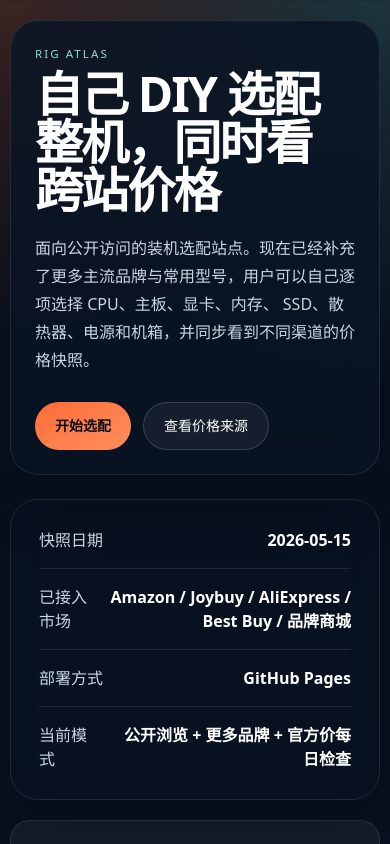
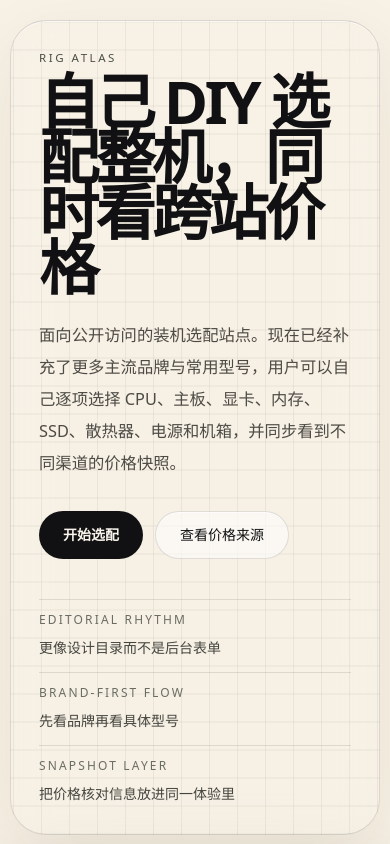
Before and after one commit to ZZZZZXX/pc-builder, a Next.js app: page / in a window 390 px wide. Shown: the top 844 px of the page. Built offline with nearby package versions, Linux system fonts and the light colour scheme; no server answers.

Commit message:
refresh ui with editorial award-inspired styling

```diff
--- a/src/app/globals.css
+++ b/src/app/globals.css
@@ -6,8 +6,8 @@
 @theme inline {
   --color-background: var(--background);
   --color-foreground: var(--foreground);
-  --font-sans: var(--font-geist-sans);
-  --font-mono: var(--font-geist-mono);
+  --font-sans: var(--font-manrope);
+  --font-mono: var(--font-manrope);
   --color-sidebar-ring: var(--sidebar-ring);
   --color-sidebar-border: var(--sidebar-border);
   --color-sidebar-accent-foreground: var(--sidebar-accent-foreground);
@@ -45,6 +45,13 @@
 
 :root {
   --radius: 0.625rem;
+  --rig-ink: #111113;
+  --rig-paper: #f5f0e7;
+  --rig-paper-deep: #e5ddcf;
+  --rig-paper-soft: #fbf8f3;
+  --rig-border-soft: rgba(17, 17, 19, 0.12);
+  --rig-acid: #d3ff5c;
+  --rig-orange: #ff7b29;
   --background: oklch(1 0 0);
   --foreground: oklch(0.145 0 0);
   --card: oklch(1 0 0);
@@ -122,13 +129,76 @@
   body {
     @apply bg-background text-foreground;
     min-height: 100vh;
+    background:
+      radial-gradient(circle at 12% 10%, rgba(255, 123, 41, 0.14), transparent 18rem),
+      radial-gradient(circle at 88% 12%, rgba(211, 255, 92, 0.18), transparent 20rem),
+      linear-gradient(180deg, #f9f5ee 0%, #f1eadf 42%, #efe8db 100%);
+    color: var(--rig-ink);
+  }
+
+  ::selection {
+    background: rgba(211, 255, 92, 0.65);
+    color: #111113;
   }
 }
 
 @layer utilities {
+  .font-display {
+    font-family: var(--font-display), var(--font-sans), sans-serif;
+  }
+
+  .award-shell {
+    background:
+      radial-gradient(circle at 8% 8%, rgba(255, 123, 41, 0.16), transparent 18rem),
+      radial-gradient(circle at 90% 12%, rgba(211, 255, 92, 0.17), transparent 21rem),
+      linear-gradient(180deg, #f7f1e6 0%, #efe7d8 48%, #ece4d7 100%);
+    color: var(--rig-ink);
+  }
+
+  .award-pane {
+    border: 1px solid var(--rig-border-soft);
+    background:
+      linear-gradient(180deg, rgba(255, 255, 255, 0.78), rgba(255, 255, 255, 0.56)),
+      linear-gradient(135deg, rgba(255, 255, 255, 0.22), rgba(229, 221, 207, 0.32));
+    box-shadow:
+      0 24px 70px rgba(84, 64, 26, 0.08),
+      inset 0 1px 0 rgba(255, 255, 255, 0.7);
+    backdrop-filter: blur(18px);
+  }
+
+  .award-pane-dark {
+    border: 1px solid rgba(17, 17, 19, 0.08);
+    background:
+      linear-gradient(180deg, rgba(13, 16, 24, 0.95), rgba(24, 27, 38, 0.94)),
+      linear-gradient(135deg, rgba(255, 255, 255, 0.03), transparent);
+    color: #f6f1e8;
+    box-shadow: 0 28px 80px rgba(16, 16, 20, 0.22);
+  }
+
+  .award-kicker {
+    color: #4b5047;
+    letter-spacing: 0.22em;
+    text-transform: uppercase;
+    font-size: 0.72rem;
+  }
+
+  .award-grid {
+    background-image:
+      linear-gradient(rgba(17, 17, 19, 0.05) 1px, transparent 1px),
+      linear-gradient(90deg, rgba(17, 17, 19, 0.05) 1px, transparent 1px);
+    background-size: 28px 28px;
+    background-position: center;
+  }
+
+  .award-pill {
+    border: 1px solid rgba(17, 17, 19, 0.12);
+    background: rgba(255, 255, 255, 0.55);
+    box-shadow: inset 0 1px 0 rgba(255, 255, 255, 0.65);
+  }
+
   .pc-scrollbar {
     scrollbar-width: thin;
-    scrollbar-color: rgba(139, 224, 210, 0.45) rgba(255, 255, 255, 0.08);
+    scrollbar-color: rgba(17, 17, 19, 0.32) rgba(17, 17, 19, 0.08);
     scrollbar-gutter: stable;
   }
 
@@ -137,13 +207,13 @@
   }
 
   .pc-scrollbar::-webkit-scrollbar-track {
-    background: rgba(255, 255, 255, 0.06);
+    background: rgba(17, 17, 19, 0.06);
     border-radius: 999px;
   }
 
   .pc-scrollbar::-webkit-scrollbar-thumb {
-    background: linear-gradient(180deg, rgba(139, 224, 210, 0.65), rgba(123, 209, 255, 0.45));
+    background: linear-gradient(180deg, rgba(17, 17, 19, 0.45), rgba(255, 123, 41, 0.38));
     border-radius: 999px;
-    border: 2px solid rgba(9, 20, 36, 0.82);
+    border: 2px solid rgba(247, 241, 230, 0.92);
   }
 }
--- a/src/app/layout.tsx
+++ b/src/app/layout.tsx
@@ -1,15 +1,15 @@
 import type { Metadata } from "next";
-import { Geist, Geist_Mono } from "next/font/google";
+import { Manrope, Syne } from "next/font/google";
 import { defaultKeywords, googleSiteVerification, siteDescription, siteName, siteTitle, siteUrl } from "@/lib/site";
 import "./globals.css";
 
-const geistSans = Geist({
-  variable: "--font-geist-sans",
+const manrope = Manrope({
+  variable: "--font-manrope",
   subsets: ["latin"],
 });
 
-const geistMono = Geist_Mono({
-  variable: "--font-geist-mono",
+const syne = Syne({
+  variable: "--font-display",
   subsets: ["latin"],
 });
 
@@ -61,7 +61,7 @@ export default function RootLayout({
 }>) {
   return (
     <html lang="zh-CN">
-      <body className={`${geistSans.variable} ${geistMono.variable} antialiased`}>{children}</body>
+      <body className={`${manrope.variable} ${syne.variable} antialiased`}>{children}</body>
     </html>
   );
 }
--- a/src/app/page.tsx
+++ b/src/app/page.tsx
@@ -2270,45 +2270,57 @@ export default function Home() {
   };
 
   return (
-    <main className="min-h-screen bg-[radial-gradient(circle_at_top_left,rgba(255,107,53,0.22),transparent_22rem),radial-gradient(circle_at_top_right,rgba(139,224,210,0.18),transparent_24rem),linear-gradient(180deg,#07111f_0%,#0a1728_48%,#08111d_100%)] text-white">
+    <main className="award-shell min-h-screen text-[#111113]">
       <script type="application/ld+json" dangerouslySetInnerHTML={{ __html: JSON.stringify(websiteJsonLd) }} />
       <script type="application/ld+json" dangerouslySetInnerHTML={{ __html: JSON.stringify(softwareJsonLd) }} />
-      <div className="mx-auto flex w-[min(calc(100%-20px),1400px)] flex-col gap-5 py-5 md:w-[min(calc(100%-32px),1400px)] md:py-7">
-        <section className="grid gap-6 lg:grid-cols-[minmax(0,1.4fr)_minmax(320px,420px)]">
-          <div className="rounded-[28px] border border-white/10 bg-[rgba(9,20,36,0.82)] p-6 shadow-[0_20px_60px_rgba(0,0,0,0.28)] backdrop-blur-[18px] md:p-11">
-            <p className="mb-2 text-[0.72rem] uppercase tracking-[0.18em] text-[#8be0d2]">Rig Atlas</p>
-            <h1 className="max-w-[12ch] text-5xl leading-none font-semibold tracking-[-0.04em] md:text-7xl">
+      <div className="mx-auto flex w-[min(calc(100%-20px),1460px)] flex-col gap-5 py-5 md:w-[min(calc(100%-36px),1460px)] md:gap-6 md:py-8">
+        <section className="grid gap-6 xl:grid-cols-[minmax(0,1.55fr)_minmax(320px,0.68fr)]">
+          <div className="award-pane award-grid relative overflow-hidden rounded-[36px] p-7 md:p-12">
+            <p className="award-kicker mb-2">Rig Atlas</p>
+            <h1 className="font-display max-w-[10ch] text-6xl leading-[0.92] font-semibold tracking-[-0.06em] text-[#111113] md:text-[6.7rem]">
               自己 DIY 选配整机，同时看跨站价格
             </h1>
-            <p className="mt-5 max-w-[62ch] text-base leading-7 text-slate-300">
+            <p className="mt-6 max-w-[58ch] text-[1.02rem] leading-8 text-[#4d4b45]">
               面向公开访问的装机选配站点。现在已经补充了更多主流品牌与常用型号，用户可以自己逐项选择 CPU、主板、显卡、内存、
               SSD、散热器、电源和机箱，并同步看到不同渠道的价格快照。
             </p>
-            <div className="mt-7 flex flex-wrap gap-3">
+            <div className="mt-8 flex flex-wrap gap-3">
               <a
                 href="#builder"
-                className="inline-flex min-h-12 items-center justify-center rounded-full bg-linear-to-br from-[#ff6b35] to-[#ff8f5e] px-5 text-sm font-bold text-[#09111d]"
+                className="inline-flex min-h-12 items-center justify-center rounded-full bg-[#111113] px-6 text-sm font-semibold text-[#f8f3eb] transition hover:bg-[#25252b]"
               >
                 开始选配
               </a>
               <a
                 href="#sources"
-                className="inline-flex min-h-12 items-center justify-center rounded-full border border-white/15 bg-white/5 px-5 text-sm"
+                className="award-pill inline-flex min-h-12 items-center justify-center rounded-full px-6 text-sm font-medium text-[#111113] transition hover:bg-white/85"
               >
                 查看价格来源
               </a>
             </div>
+            <div className="mt-10 grid gap-3 sm:grid-cols-3">
+              {[
+                ["Editorial rhythm", "更像设计目录而不是后台表单"],
+                ["Brand-first flow", "先看品牌再看具体型号"],
+                ["Snapshot layer", "把价格核对信息放进同一体验里"],
+              ].map(([title, text]) => (
+                <div key={title} className="border-t border-black/10 pt-3">
+                  <p className="text-xs uppercase tracking-[0.18em] text-[#6b6d64]">{title}</p>
+                  <p className="mt-2 text-sm leading-6 text-[#45453f]">{text}</p>
+                </div>
+              ))}
+            </div>
           </div>
 
-          <div className="grid gap-4 rounded-[28px] border border-white/10 bg-[linear-gradient(160deg,rgba(255,107,53,0.16),transparent_36%),linear-gradient(200deg,rgba(139,224,210,0.13),transparent_45%),rgba(14,28,48,0.94)] p-7 shadow-[0_20px_60px_rgba(0,0,0,0.28)] backdrop-blur-[18px]">
+          <div className="award-pane-dark grid gap-4 rounded-[36px] p-7">
             {[
               ["快照日期", snapshotDate],
               ["已接入市场", "Amazon / Joybuy / AliExpress / Best Buy / 品牌商城"],
               ["部署方式", "GitHub Pages"],
               ["当前模式", "公开浏览 + 更多品牌 + 官方价每日检查"],
             ].map(([label, value]) => (
-              <div key={label} className="flex items-center justify-between gap-4 border-b border-white/10 pb-4 last:border-none last:pb-0">
-                <span className="text-slate-300">{label}</span>
+              <div key={label} className="flex items-center justify-between gap-4 border-b border-white/8 pb-4 last:border-none last:pb-0">
+                <span className="text-[#bdb7aa]">{label}</span>
                 <strong className="text-right">{value}</strong>
               </div>
             ))}
@@ -2322,33 +2334,33 @@ export default function Home() {
             [String(brandCount), "覆盖品牌"],
             [String(totalOffers), "价格快照条目"],
           ].map(([value, label]) => (
-            <article key={label} className="rounded-[20px] border border-white/10 bg-white/5 px-6 py-5">
-              <span className="block text-3xl font-extrabold tracking-[-0.04em]">{value}</span>
-              <span className="text-slate-300">{label}</span>
+            <article key={label} className="award-pane rounded-[26px] px-6 py-5">
+              <span className="font-display block text-4xl leading-none font-semibold tracking-[-0.05em]">{value}</span>
+              <span className="mt-2 block text-sm text-[#5d5c54]">{label}</span>
             </article>
           ))}
         </section>
 
-        <section className="grid gap-4 rounded-[28px] border border-white/10 bg-[linear-gradient(90deg,rgba(255,107,53,0.12),transparent_22%),rgba(255,255,255,0.03)] px-8 py-7 md:grid-cols-2">
+        <section className="award-pane grid gap-4 rounded-[36px] px-8 py-8 md:grid-cols-2">
           <div>
-            <p className="mb-2 text-[0.72rem] uppercase tracking-[0.18em] text-[#8be0d2]">Market Coverage</p>
-            <h2 className="text-3xl leading-tight font-semibold tracking-[-0.04em]">
+            <p className="award-kicker mb-2">Market Coverage</p>
+            <h2 className="font-display text-4xl leading-[1.02] font-semibold tracking-[-0.05em] md:text-5xl">
               先把装机选择做丰富，再逐步接入更多市场价格
             </h2>
           </div>
-          <p className="text-base leading-7 text-slate-300">
+          <p className="max-w-[56ch] text-[1.02rem] leading-8 text-[#4d4b45]">
             现在这个版本不只是配件更丰富，还增加了每日价格检查的数据层。官方商城来源会每天自动检查价格，Amazon、Joybuy、AliExpress 这类受限制来源则继续保留最近可核对的快照。
           </p>
         </section>
 
         <section id="builder" className="grid items-start gap-6 xl:grid-cols-[minmax(0,1.45fr)_minmax(320px,0.72fr)]">
-          <div className="rounded-[28px] border border-white/10 bg-[rgba(9,20,36,0.82)] p-6 shadow-[0_20px_60px_rgba(0,0,0,0.28)] backdrop-blur-[18px] md:p-7">
+          <div className="award-pane rounded-[36px] p-6 md:p-7">
             <div className="mb-6 flex flex-col gap-4 xl:flex-row xl:items-end xl:justify-between">
               <div>
-                <p className="mb-2 text-[0.72rem] uppercase tracking-[0.18em] text-[#8be0d2]">Builder</p>
-                <h2 className="text-4xl font-semibold tracking-[-0.04em]">多品牌 DIY 选配目录</h2>
+                <p className="award-kicker mb-2">Builder</p>
+                <h2 className="font-display text-4xl font-semibold tracking-[-0.05em] text-[#111113]">多品牌 DIY 选配目录</h2>
               </div>
-              <p className="max-w-[48ch] text-sm leading-7 text-slate-300">
+              <p className="max-w-[48ch] text-sm leading-7 text-[#55534c]">
                 现在每个分类都会先按品牌归类，再展开品牌下的具体型号。先选品牌，再选配件，浏览和比较会更清楚。
               </p>
             </div>
@@ -2419,21 +2431,21 @@ export default function Home() {
                 const selectedBrand = selectedPartRecord[category.id].brand;
 
                 return (
-                <section key={category.id} className="rounded-[20px] border border-white/10 bg-white/4 p-4">
+                <section key={category.id} className="rounded-[24px] border border-black/8 bg-[rgba(255,255,255,0.48)] p-4 shadow-[inset_0_1px_0_rgba(255,255,255,0.72)]">
                   <div className="mb-3 flex flex-col gap-2 lg:flex-row lg:items-start lg:justify-between">
                     <div>
                       <h3 className="text-lg font-semibold">{category.title}</h3>
-                      <p className="mt-1 max-w-[58ch] text-sm leading-6 text-slate-300">{category.description}</p>
+                      <p className="mt-1 max-w-[58ch] text-sm leading-6 text-[#5c5a53]">{category.description}</p>
                     </div>
-                    <span className="w-fit rounded-full border border-[#8be0d2]/30 px-3 py-1.5 text-xs text-[#8be0d2]">
+                    <span className="award-pill w-fit rounded-full px-3 py-1.5 text-xs text-[#4d5b36]">
                       {categoryBrands.length} brands / {categoryParts.length} parts
                     </span>
                   </div>
 
                   <div className="mb-4">
                     <div className="mb-2 flex items-center justify-between gap-3">
-                      <p className="text-xs uppercase tracking-[0.14em] text-[#8be0d2]">Select Brand First</p>
-                      <p className="text-xs text-slate-400">Current brand: {selectedBrand}</p>
+                      <p className="text-xs uppercase tracking-[0.14em] text-[#5f6b41]">Select Brand First</p>
+                      <p className="text-xs text-[#6c695f]">Current brand: {selectedBrand}</p>
                     </div>
                     <div className="grid gap-2 sm:grid-cols-2 xl:grid-cols-3 2xl:grid-cols-4">
                       {categoryBrands.map((brand) => {
@@ -2448,20 +2460,20 @@ export default function Home() {
                             onClick={() => setActiveBrands((prev) => ({ ...prev, [category.id]: brand }))}
                             className={`rounded-[16px] border px-4 py-3 text-left transition ${
                               isActive
-                                ? "border-[#8be0d2]/55 bg-[#8be0d2]/10"
-                                : "border-white/10 bg-[#0a1728]/70 hover:border-[#8be0d2]/35"
+                                ? "border-[#5f6b41]/30 bg-[#eff6d0] text-[#111113]"
+                                : "border-black/8 bg-white/50 text-[#111113] hover:border-[#5f6b41]/35"
                             }`}
                           >
                             <div className="flex items-start justify-between gap-3">
                               <div className="min-w-0">
                                 <strong className="block truncate text-sm">{brand}</strong>
-                                <span className="mt-1 block text-xs text-slate-400">
+                                <span className="mt-1 block text-xs text-[#6c695f]">
                                   {brandParts.length} models{isSelected ? " · selected" : ""}
                                 </span>
                               </div>
                               <span
                                 className={`rounded-full px-2.5 py-1 text-[11px] ${
-                                  isActive ? "bg-[#8be0d2]/14 text-[#b8fff4]" : "bg-white/6 text-slate-300"
+                                  isActive ? "bg-[#d7f15a]/45 text-[#273016]" : "bg-black/5 text-[#55534c]"
                                 }`}
                               >
                                 {brandParts.length}
@@ -2474,8 +2486,8 @@ export default function Home() {
                   </div>
 
                   <div className="mb-3 flex items-center justify-between gap-3">
-                    <p className="text-xs uppercase tracking-[0.14em] text-[#8be0d2]">{activeBrand} models</p>
-                    <span className="rounded-full border border-white/10 px-3 py-1 text-xs text-slate-300">
+                    <p className="text-xs uppercase tracking-[0.14em] text-[#5f6b41]">{activeBrand} models</p>
+                    <span className="award-pill rounded-full px-3 py-1 text-xs text-[#5c5a53]">
                       {visibleParts.length} shown
                     </span>
                   </div>
@@ -2558,7 +2570,7 @@ export default function Home() {
             </div>
           </div>
           <aside className="pc-scrollbar grid gap-4 xl:sticky xl:top-5 xl:self-start xl:h-[calc(100vh-2.5rem)] xl:overflow-y-scroll xl:overscroll-contain xl:pr-2 xl:pb-4">
-            <section className="flex min-h-0 flex-col rounded-[28px] border border-white/10 bg-[rgba(9,20,36,0.82)] p-6 shadow-[0_20px_60px_rgba(0,0,0,0.28)] backdrop-blur-[18px]">
+            <section className="award-pane-dark flex min-h-0 flex-col rounded-[36px] p-6">
               <p className="mb-2 text-[0.72rem] uppercase tracking-[0.18em] text-[#8be0d2]">Current Build</p>
               <div className="mb-3 flex flex-wrap items-center gap-2">
                 <span className={`rounded-full px-3 py-1 text-xs ${isCustomBuild ? "bg-[#8be0d2]/12 text-[#8be0d2]" : "bg-[#ff6b35]/12 text-[#ffb89d]"}`}>
@@ -2580,7 +2592,7 @@ export default function Home() {
               </div>
             </section>
 
-            <section className="rounded-[28px] border border-white/10 bg-[rgba(9,20,36,0.82)] p-6 shadow-[0_20px_60px_rgba(0,0,0,0.28)] backdrop-blur-[18px]">
+            <section className="award-pane-dark rounded-[36px] p-6">
               <div className="mb-4 flex items-center justify-between gap-3">
                 <h3 className="text-lg font-semibold">已选配件</h3>
                 <span className="rounded-full border border-white/10 px-3 py-1 text-sm text-slate-300">
@@ -2611,7 +2623,7 @@ export default function Home() {
               </div>
             </section>
 
-            <section className="rounded-[28px] border border-white/10 bg-[rgba(9,20,36,0.82)] p-6 shadow-[0_20px_60px_rgba(0,0,0,0.28)] backdrop-blur-[18px]">
+            <section className="award-pane-dark rounded-[36px] p-6">
               <h3 className="mb-4 text-lg font-semibold">兼容性检查</h3>
               <div className="grid gap-2.5">
                 {compatibility.map((item) => (
@@ -2627,7 +2639,7 @@ export default function Home() {
               </div>
             </section>
 
-            <section className="rounded-[28px] border border-white/10 bg-[rgba(9,20,36,0.82)] p-6 shadow-[0_20px_60px_rgba(0,0,0,0.28)] backdrop-blur-[18px]">
+            <section className="award-pane-dark rounded-[36px] p-6">
               <h3 className="mb-4 text-lg font-semibold">渠道分布</h3>
               <div className="grid gap-2.5">
                 {Object.entries(marketSpend).map(([market, value]) => (
@@ -2652,11 +2664,11 @@ export default function Home() {
           </aside>
         </section>
 
-        <section className="rounded-[28px] border border-white/10 bg-[rgba(9,20,36,0.82)] p-6 shadow-[0_20px_60px_rgba(0,0,0,0.28)] backdrop-blur-[18px] md:p-7">
+        <section className="award-pane-dark rounded-[36px] p-6 md:p-7">
           <div className="mb-6 flex flex-col gap-4 xl:flex-row xl:items-end xl:justify-between">
             <div>
-              <p className="mb-2 text-[0.72rem] uppercase tracking-[0.18em] text-[#8be0d2]">Game Estimate</p>
-              <h2 className="text-4xl font-semibold tracking-[-0.04em]">当前配置游戏流畅度</h2>
+              <p className="award-kicker mb-2 text-[#b8d6a3]">Game Estimate</p>
+              <h2 className="font-display text-4xl font-semibold tracking-[-0.05em]">当前配置游戏流畅度</h2>
             </div>
             <p className="max-w-[54ch] text-sm leading-7 text-slate-300">
               这是基于当前 CPU、显卡和内存组合做的站内估算，适合快速判断主流网游、常见 3A 和 Steam 重度 3A 的大致帧率与画质区间。
@@ -2696,30 +2708,30 @@ export default function Home() {
           </div>
         </section>
 
-        <section className="rounded-[28px] border border-white/10 bg-[rgba(9,20,36,0.82)] p-6 shadow-[0_20px_60px_rgba(0,0,0,0.28)] backdrop-blur-[18px] md:p-7">
+        <section className="award-pane rounded-[36px] p-6 md:p-7">
           <div className="mb-6 flex flex-col gap-4 xl:flex-row xl:items-end xl:justify-between">
             <div>
-              <p className="mb-2 text-[0.72rem] uppercase tracking-[0.18em] text-[#8be0d2]">Selected Links</p>
-              <h2 className="text-4xl font-semibold tracking-[-0.04em]">当前配置购买链接</h2>
+              <p className="award-kicker mb-2">Selected Links</p>
+              <h2 className="font-display text-4xl font-semibold tracking-[-0.05em] text-[#111113]">当前配置购买链接</h2>
             </div>
-            <p className="max-w-[50ch] text-sm leading-7 text-slate-300">
+            <p className="max-w-[50ch] text-sm leading-7 text-[#55534c]">
               这里集中放当前已经选中的每个配件链接，方便你在确认整机方案后直接逐项打开对应页面核对价格和下单。
             </p>
           </div>
 
           <div className="grid gap-4 md:grid-cols-2 xl:grid-cols-4">
             {selectedLinkGroups.map(({ category, part, offer }) => (
-              <article key={category.id} className="rounded-2xl border border-white/10 bg-white/4 px-4 py-4">
-                <p className="text-xs uppercase tracking-[0.16em] text-[#8be0d2]">{category.title}</p>
+              <article key={category.id} className="rounded-[22px] border border-black/8 bg-white/50 px-4 py-4 shadow-[inset_0_1px_0_rgba(255,255,255,0.65)]">
+                <p className="text-xs uppercase tracking-[0.16em] text-[#5f6b41]">{category.title}</p>
                 <h3 className="mt-2 text-lg font-semibold">{part.name}</h3>
-                <p className="mt-2 text-sm text-slate-300">
+                <p className="mt-2 text-sm text-[#55534c]">
                   {marketMeta[offer.market].label} · {fmt(offer.price, offer.currency)}
                 </p>
                 <a
                   href={offer.url}
                   target="_blank"
                   rel="noreferrer"
-                  className="mt-4 inline-flex rounded-full border border-white/10 bg-white/5 px-3 py-2 text-sm hover:border-[#ff6b35]/60"
+                  className="award-pill mt-4 inline-flex rounded-full px-3 py-2 text-sm text-[#111113] hover:border-[#ff6b35]/60"
                 >
                   打开当前配件链接
                 </a>
@@ -2728,23 +2740,23 @@ export default function Home() {
           </div>
         </section>
 
-        <section id="sources" className="rounded-[28px] border border-white/10 bg-[rgba(9,20,36,0.82)] p-6 shadow-[0_20px_60px_rgba(0,0,0,0.28)] backdrop-blur-[18px] md:p-7">
+        <section id="sources" className="award-pane rounded-[36px] p-6 md:p-7">
           <div className="mb-6 flex flex-col gap-4 xl:flex-row xl:items-end xl:justify-between">
             <div>
-              <p className="mb-2 text-[0.72rem] uppercase tracking-[0.18em] text-[#8be0d2]">Source Snapshot</p>
-              <h2 className="text-4xl font-semibold tracking-[-0.04em]">当前价格来源说明</h2>
+              <p className="award-kicker mb-2">Source Snapshot</p>
+              <h2 className="font-display text-4xl font-semibold tracking-[-0.05em] text-[#111113]">当前价格来源说明</h2>
             </div>
-            <p className="max-w-[50ch] text-sm leading-7 text-slate-300">
+            <p className="max-w-[50ch] text-sm leading-7 text-[#55534c]">
               官方商城链接会通过 GitHub Actions 每日自动检查价格；Amazon、Joybuy、AliExpress 等受限制来源保留最近一次成功快照。点击来源按钮即可继续核对。
             </p>
           </div>
 
           <div className="grid gap-4 md:grid-cols-2 xl:grid-cols-4">
             {categories.map((category) => (
-              <article key={category.id} className="rounded-2xl border border-white/10 bg-white/4 px-4 py-4">
+              <article key={category.id} className="rounded-[22px] border border-black/8 bg-white/50 px-4 py-4 shadow-[inset_0_1px_0_rgba(255,255,255,0.65)]">
                 <h3 className="text-base font-semibold">{category.title}</h3>
-                <p className="mt-2 text-sm leading-6 text-slate-300">{category.description}</p>
-                <p className="mt-2 text-xs text-slate-400">价格快照日期：{snapshotDate}</p>
+                <p className="mt-2 text-sm leading-6 text-[#55534c]">{category.description}</p>
+                <p className="mt-2 text-xs text-[#6f6c63]">价格快照日期：{snapshotDate}</p>
                 <div className="mt-4 flex flex-wrap gap-2">
                   {byCategory(category.id).flatMap((part) =>
                     part.offers.map((offer) => (
@@ -2753,7 +2765,7 @@ export default function Home() {
                         href={offer.url}
                         target="_blank"
                         rel="noreferrer"
-                        className="inline-flex rounded-full border border-white/10 bg-white/5 px-3 py-2 text-xs hover:border-[#ff6b35]/60"
+                        className="award-pill inline-flex rounded-full px-3 py-2 text-xs text-[#111113] hover:border-[#ff6b35]/60"
                       >
                         {marketMeta[offer.market].label} · {part.name}
                       </a>
```
